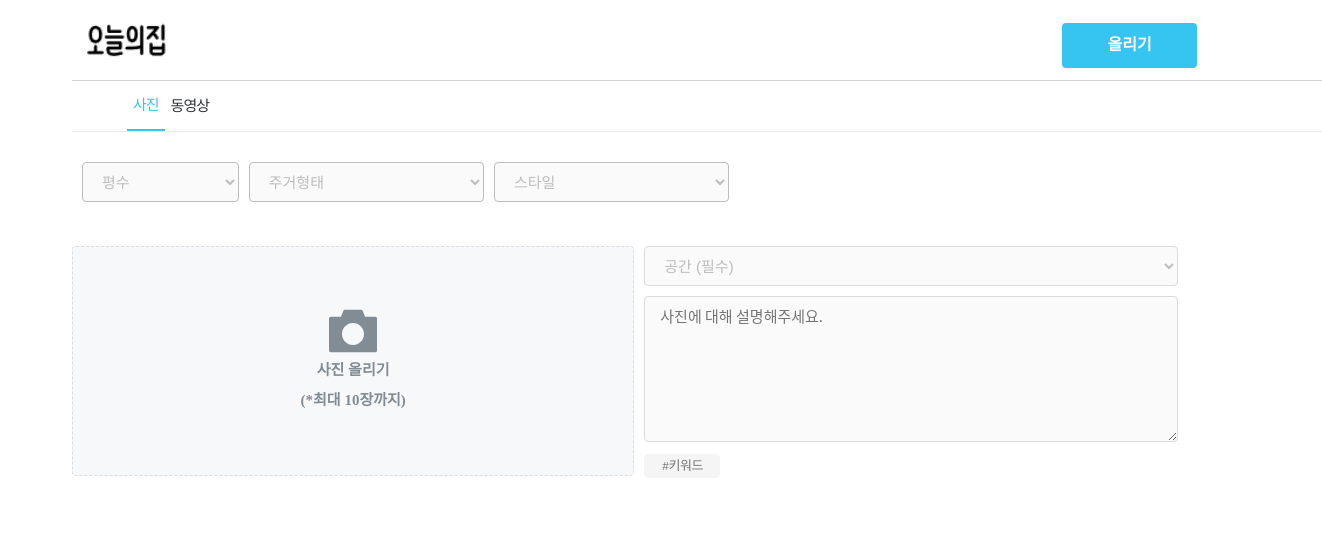
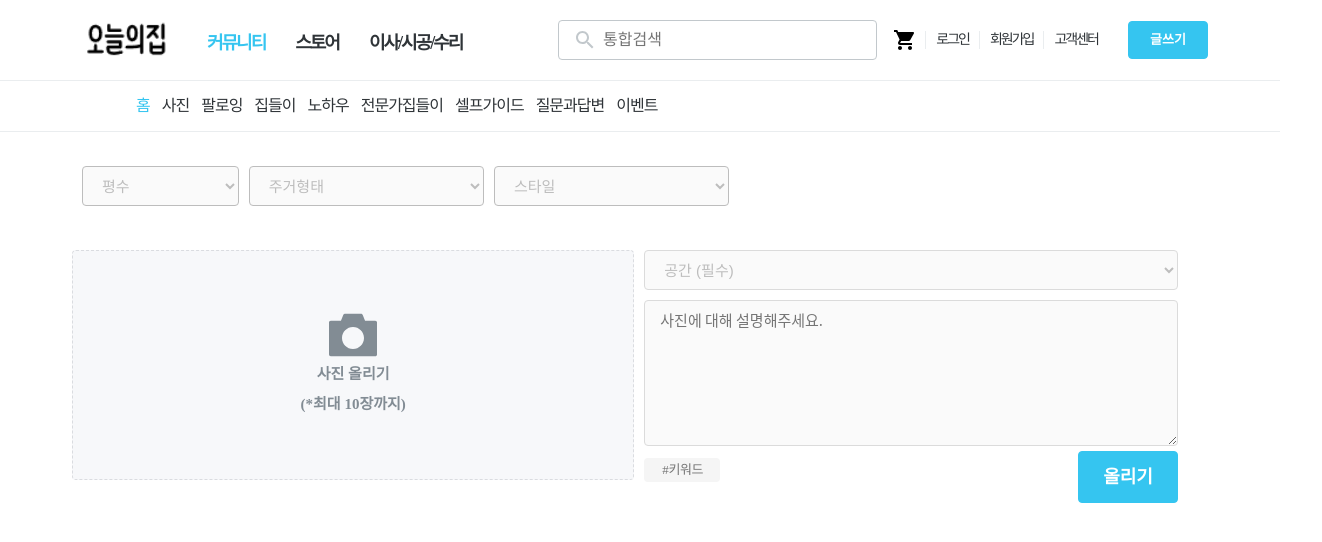
Before and after one commit to ohhouse-team10/OHouse_FE, a React (Create React App) app: page /post in a window 1280 px wide. Shown: the top 542 px of the page, 1322 px wide, since content can reach past the window. Built offline with nearby package versions, Linux system fonts and the light colour scheme.

Commit message:
Feat: post post page에서 post할 정보 추출(type,style,content +file)

```diff
--- /dev/null
+++ b/src/components/Post/PostContainer.jsx
@@ -0,0 +1,73 @@
+import React from "react";
+import { useState } from "react";
+import { useEffect } from "react";
+import { useDispatch } from "react-redux";
+import styled from "styled-components";
+
+import Selectbox from "../Post/Selectbox";
+import Textbox from "../Post/Textbox";
+import Button from "../Layout/Button";
+
+const PostContainer = () => {
+  const dispatch = useDispatch();
+  const [type, setType] = useState("");
+  const [style, setStyle] = useState("");
+  const [content, setContent] = useState("");
+
+  const typeInfo = (type) => {
+    setType(type);
+  };
+  const styleInfo = (style) => {
+    setStyle(style);
+  };
+  const contentInfo = (content) => {
+    setContent(content);
+  };
+
+  console.log("setType =", type);
+  console.log("setStyle =", style);
+  console.log("setContent =", content);
+
+  const addPost = [
+    // type,style,content (+file) 다 담아놓고 한번에 post
+  ];
+
+  useEffect(() => {
+    // dispatch(보내는slice(addPost));
+  }, []);
+
+  return (
+    <Wraper>
+      <Selectbox typeInfo={typeInfo} styleInfo={styleInfo} />
+      <Textbox contentInfo={contentInfo} />
+      <BtnBox>
+        <Button btnName={"올리기"} />
+      </BtnBox>
+    </Wraper>
+  );
+};
+
+export default PostContainer;
+
+const Wraper = styled.div`
+  /* border: 1px solid red; */
+  display: flex;
+  align-items: center;
+  justify-content: center;
+  flex-direction: column;
+  position: relative;
+
+  color: #424242;
+  line-height: 1;
+  letter-spacing: -0.4px;
+  font-size: 13px;
+  margin-top: 3%;
+  padding-bottom: 1%;
+  height: 100%;
+`;
+const BtnBox = styled.div`
+  position: absolute;
+  right: 30px;
+  bottom: -50px;
+  width: 100px;
+`;
--- a/src/components/Post/Selectbox.jsx
+++ b/src/components/Post/Selectbox.jsx
@@ -1,10 +1,20 @@
 import React, { useRef } from "react";
 import styled from "styled-components";
+import { useState } from "react";
 
-const Selectbox = () => {
-  // const selectBoxChange = function (value) {
-  //   console.log("test 값" + value);
-  // };
+const Selectbox = ({ typeInfo, styleInfo }) => {
+  const [type, setType] = useState("");
+  const [style, setStyle] = useState("");
+
+  const typeChangeHandler = (e) => {
+    setType(e.target.value); // type을 받고
+    typeInfo(e.target.value); // props에 담고
+  };
+
+  const styleChangeHandler = (e) => {
+    setStyle(e.target.value);
+    styleInfo(e.target.value);
+  };
 
   return (
     <Selectboxes>
@@ -20,31 +30,31 @@ const Selectbox = () => {
           <Option value="4">40평대</Option>
           <Option value="5">50평 이상</Option>
         </Select1>
-        <input type="text" style={{ display: "none" }} />
-        <Select2>
+        <Select2 onChange={typeChangeHandler}>
           <option value="" disabled="">
             주거형태
           </option>
-          <Option value="0">원룸&amp;오피스텔</Option>
-          <Option value="1">아파트</Option>
-          <Option value="2">빌라&amp;연립</Option>
-          <Option value="3">단독주택</Option>
-          <Option value="4">사무공간</Option>
-          <Option value="5">상업공간</Option>
-          <Option value="6">기타</Option>
+          <Option value="원룸&amp;오피스텔">원룸&amp;오피스텔</Option>
+          <Option value="아파트">아파트</Option>
+          <Option value="빌라&amp;연립">빌라&amp;연립</Option>
+          <Option value="단독주택">단독주택</Option>
+          <Option value="사무공간">사무공간</Option>
+          <Option value="상업공간">상업공간</Option>
+          <Option value="기타">기타</Option>
         </Select2>
-        <Select3>
+
+        <Select3 onChange={styleChangeHandler}>
           <option value="" disabled="">
             스타일
           </option>
-          <Option value="0">모던</Option>
-          <Option value="1">북유럽</Option>
-          <Option value="2">빈티지</Option>
-          <Option value="3">내추럴</Option>
-          <Option value="4">프로방스&amp;로맨틱</Option>
-          <Option value="5">클래식&amp;앤틱</Option>
-          <Option value="6">한국&amp;아시아</Option>
-          <Option value="7">유니크</Option>
+          <Option value="모던">모던</Option>
+          <Option value="북유럽">북유럽</Option>
+          <Option value="빈티지">빈티지</Option>
+          <Option value="내추럴">내추럴</Option>
+          <Option value="프로방스&amp;로맨틱">프로방스&amp;로맨틱</Option>
+          <Option value="클래식&amp;앤틱">클래식&amp;앤틱</Option>
+          <Option value="한국&amp;아시아">한국&amp;아시아</Option>
+          <Option value="유니크">유니크</Option>
         </Select3>
       </Selectleft>
       <Selectright></Selectright>
--- a/src/components/Post/Textbox.jsx
+++ b/src/components/Post/Textbox.jsx
@@ -1,20 +1,23 @@
-import { React, useRef } from "react";
+import { React, useRef, useState } from "react";
 import styled from "styled-components";
 
-const Textbox = () => {
+const Textbox = ({ contentInfo }) => {
+  const [content, setContent] = useState("");
+
   const fileInput = useRef(null);
   const imageUpload = () => {
     fileInput.current.click();
   };
+
   const handleChange = (e) => {
     console.log(e.target.files[0]);
   };
 
-  const contentInput = useRef(null);
   const textareaHandler = (e) => {
-    e.preventDefault();
-    console.log("textarea" + contentInput);
+    setContent(e.target.value); // content 받고
+    contentInfo(e.target.value); // props에 담고
   };
+  // console.log("content" + content);
 
   return (
     <Divboxes>
@@ -60,14 +63,12 @@ const Textbox = () => {
           <Option value="13">외관&amp;기타</Option>
         </Select4>
         <Textarea
-          onchange={textareaHandler}
-          ref={contentInput}
+          onChange={textareaHandler}
           field="[object Object]"
           name="description"
           placeholder="사진에 대해 설명해주세요."
           rows="6"
         ></Textarea>
-        {/* <button onSubmit={textareaHandler}> add </button> */}
         <Footbox>#키워드</Footbox>
       </Divright>
     </Divboxes>
--- a/src/pages/Post.jsx
+++ b/src/pages/Post.jsx
@@ -1,67 +1,14 @@
 import React from "react";
 import Layout from "../components/Layout/Layout";
-import styled from "styled-components";
-import Selectbox from "../components/Post/Selectbox";
-import Textbox from "../components/Post/Textbox";
-import Postheader from "../components/Post/Postheader";
+
+import PostContainer from "../components/Post/PostContainer";
 
 const Post = () => {
   return (
-    <Layout footer={false} header={false}>
-      <Postheader />
-      <Top>
-        <Buttonleft>사진</Buttonleft>
-        <Buttonright>동영상</Buttonright>
-      </Top>
-      <Body>
-        <Selectbox />
-        <Textbox />
-        <></>
-      </Body>
+    <Layout footer={false} header={true}>
+      <PostContainer></PostContainer>
     </Layout>
   );
 };
 
 export default Post;
-
-const Top = styled.div`
-  height: 50px;
-  line-height: 50px;
-  width: 100%;
-  border-top: 1px solid #d3d3d3;
-  border-bottom: 1px solid #d3d3d3;
-
-  margin: 0 0 30px 0;
-  padding: 0 0 0 10%;
-`;
-const Body = styled.div`
-  display: flex;
-  align-items: center;
-  justify-content: center;
-  flex-direction: column;
-
-  color: #424242;
-  line-height: 1;
-  letter-spacing: -0.4px;
-  font-size: 13px;
-  margin: 0;
-  padding: 0;
-  height: 100%;
-`;
-const Buttonleft = styled.button`
-  border: none;
-  background: none;
-  text-align: center;
-  font-weight: bold;
-  font-size: 15px;
-  color: rgb(53, 197, 240);
-  padding-bottom: 15px;
-  border-bottom: 2px solid rgb(53, 197, 240);
-`;
-const Buttonright = styled.button`
-  border: none;
-  background: none;
-  text-align: center;
-  font-weight: bold;
-  font-size: 15px;
-`;
```
Also changed, not shown: src/redux/modules/PostSlice.js (+4 -3 lines), 1 other file (tests, documents, lock files or other folders).
